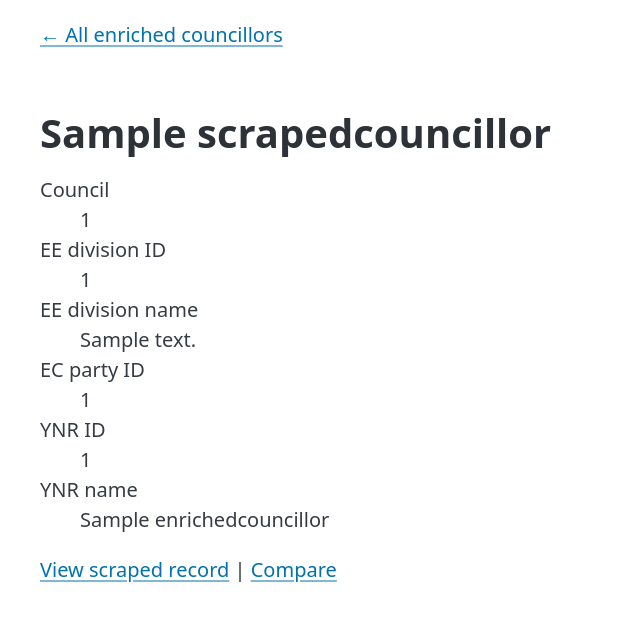
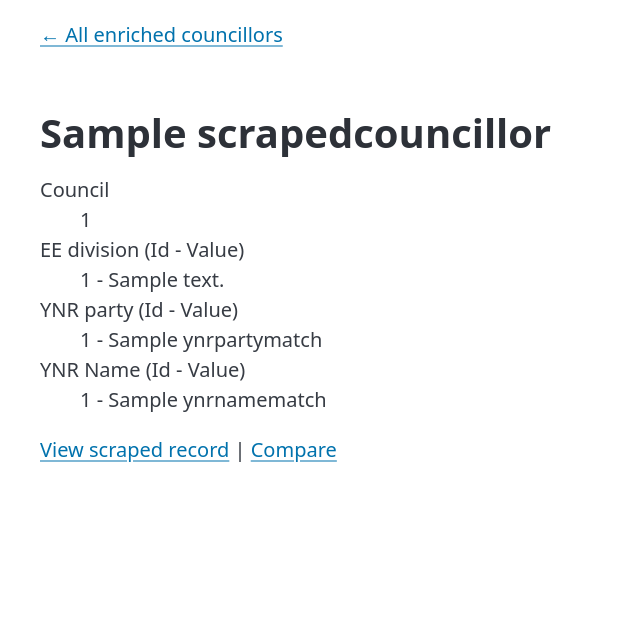
Before and after one commit to DemocracyClub/lgsf-web, a Django app: page /councillors/enriched/1/ in a window 1280 px wide. Shown: the top 621 px of the page, without its empty margins (0-640 px from the left). Run offline with Django 5.2, Linux system fonts and the light colour scheme; tables that the repository leaves empty hold one stand-in row (values such as "Sample post"); some libraries are stand-ins or nearby versions.

Commit message:
make classes for each match

```diff
--- a/lgsf_web/apps/councillors/models.py
+++ b/lgsf_web/apps/councillors/models.py
@@ -29,12 +29,58 @@ class EnrichedCouncillor(models.Model):
         on_delete=models.CASCADE,
         related_name="enriched",
     )
-    ee_division_id = models.IntegerField(null=True, blank=True)
-    ee_division_name = models.CharField(max_length=255, blank=True)
-    ynr_party_id = models.CharField(max_length=255, blank=True)
-    ynr_party_name = models.CharField(max_length=255, blank=True)
-    ynr_id = models.IntegerField(null=True, blank=True, unique=True)
-    ynr_name = models.CharField(max_length=255, blank=True)
 
     def __str__(self):
         return f"{self.base_councillor}-Enriched"
+
+
+class BaseMatch(models.Model):
+    match_backend = models.CharField(max_length=255, blank=True)
+    match_confidence = models.FloatField(null=True, blank=True)
+
+    def councillor_match_field(related_name: str):
+        return models.OneToOneField(
+            EnrichedCouncillor,
+            on_delete=models.CASCADE,
+            related_name=related_name,
+        )
+
+    def __str__(self):
+        id = getattr(self, self.id_field)
+        value = getattr(self, self.value_field)
+        return f"{id} - {value}"
+
+    class Meta:
+        abstract = True
+
+
+class EEDivisionMatch(BaseMatch):
+    id_field = "division_id"
+    value_field = "division_name"
+    clr_related_name = "division_match"
+    councillor = BaseMatch.councillor_match_field(clr_related_name)
+
+    division_id = models.IntegerField(null=True, blank=True)
+    division_name = models.CharField(max_length=255, blank=True)
+
+
+class YNRPartyMatch(BaseMatch):
+    id_field = "party_id"
+    value_field = "party_name"
+    clr_related_name = "party_match"
+
+    councillor = BaseMatch.councillor_match_field(clr_related_name)
+
+    party_id = models.CharField(max_length=255, blank=True)
+    party_name = models.CharField(max_length=255, blank=True)
+
+
+class YNRNameMatch(BaseMatch):
+    id_field = "person_id"
+    value_field = "person_name"
+    clr_related_name = "name_match"
+
+    councillor = BaseMatch.councillor_match_field(clr_related_name)
+
+    person_id = models.IntegerField(null=True, blank=True)
+    person_name = models.CharField(max_length=255, blank=True)
--- a/lgsf_web/apps/councillors/templates/councillors/enrichedcouncillor_detail.html
+++ b/lgsf_web/apps/councillors/templates/councillors/enrichedcouncillor_detail.html
@@ -11,11 +11,9 @@
     <h1>{{ object.base_councillor.raw_name }}</h1>
     <dl>
       <dt>Council</dt><dd>{{ object.base_councillor.council_id }}</dd>
-      <dt>EE division ID</dt><dd>{{ object.ee_division_id|default_if_none:"" }}</dd>
-      <dt>EE division name</dt><dd>{{ object.ee_division_name }}</dd>
-      <dt>EC party ID</dt><dd>{{ object.ynr_party_id }}</dd>
-      <dt>YNR ID</dt><dd>{{ object.ynr_id|default_if_none:"" }}</dd>
-      <dt>YNR name</dt><dd>{{ object.ynr_name }}</dd>
+      <dt>EE division (Id - Value)</dt><dd>{{ object.division_match|default_if_none:"" }}</dd>
+      <dt>YNR party (Id - Value)</dt><dd>{{ object.party_match|default_if_none:"" }}</dd>
+      <dt>YNR Name (Id - Value)</dt><dd>{{ object.name_match|default_if_none:"" }}</dd>
     </dl>
     <p><a href="{% url 'councillors:scraped_detail' object.base_councillor.pk %}">View scraped record</a>
     | <a href="{% url 'councillors:compare_detail' object.base_councillor.pk %}">Compare</a></p>
--- a/lgsf_web/apps/councillors/templates/councillors/enrichedcouncillor_list.html
+++ b/lgsf_web/apps/councillors/templates/councillors/enrichedcouncillor_list.html
@@ -32,9 +32,9 @@
           <tr>
             <td>{{ councillor.base_councillor.council_id }}</td>
             <td><a href="{% url 'councillors:enriched_detail' councillor.pk %}">{{ councillor.base_councillor.raw_name }}</a></td>
-            <td>{{ councillor.ynr_name }}</td>
-            <td>{{ councillor.ee_division_name }}</td>
-            <td>{{ councillor.ynr_party_id }}</td>
+            <td>{{ councillor.ynr_match }}</td>
+            <td>{{ councillor.division_match }}</td>
+            <td>{{ councillor.party_match }}</td>
             <td><a href="{% url 'councillors:compare_detail' councillor.base_councillor.pk %}">Compare</a></td>
           </tr>
         {% empty %}
--- a/lgsf_web/apps/councillors/views.py
+++ b/lgsf_web/apps/councillors/views.py
@@ -31,7 +31,12 @@ class ScrapedCouncillorDetailView(DetailView):
 
 class EnrichedCouncillorListView(FilterView):
     model = EnrichedCouncillor
-    queryset = EnrichedCouncillor.objects.select_related("base_councillor")
+    queryset = EnrichedCouncillor.objects.select_related(
+        "base_councillor",
+        "division_match",
+        "party_match",
+        "name_match",
+    )
     filterset_fields = ["base_councillor__council_id"]
     paginate_by = 100
     template_name = "councillors/enrichedcouncillor_list.html"
@@ -45,10 +50,13 @@ class EnrichedCouncillorDetailView(DetailView):
 class CompareListView(FilterView):
     model = EnrichedCouncillor
     queryset = EnrichedCouncillor.objects.select_related(
-        "base_councillor"
+        "base_councillor",
+        "division_match",
+        "party_match",
+        "name_match",
     ).order_by(
         "base_councillor__council_id",
-        NullIf("ynr_name", Value("")).asc(nulls_last=True),
+        NullIf("name_match__person_name", Value("")).asc(nulls_last=True),
         "base_councillor__raw_name",
     )
     filterset_class = CompareFilterSet
@@ -65,26 +73,14 @@ class CompareDetailView(DetailView):
     template_name = "councillors/compare_detail.html"
 
 
-# A group of fields counts as missing if the councillor has no enriched
-# record, or any field in the group is empty.
-MISSING_GROUPS = {
-    "division": (
-        "EE division ID / name",
-        Q(enriched__ee_division_id__isnull=True) | Q(enriched__ee_division_name=""),
-    ),
-    "party": (
-        "YNR party ID / name",
-        Q(enriched__ynr_party_id="") | Q(enriched__ynr_party_name=""),
-    ),
-    "ynr": ("YNR name / ID", Q(enriched__ynr_id__isnull=True) | Q(enriched__ynr_name="")),
+# A councillor is missing a match if it has no match object for it, which
+# includes having no enriched record at all.
+# Match relation on EnrichedCouncillor -> label; also the compare filter param.
+MATCH_LABELS = {
+    "division_match": "EE division",
+    "party_match": "YNR party",
+    "name_match": "YNR name",
 }
-
-
-FILTER_PARAMS = {"ynr": "ynr_name", "division": "ee_division_id", "party": "ynr_party_id"}
-
-
-def _missing_q(key):
-    return Q(enriched__isnull=True) | MISSING_GROUPS[key][1]
 
 
 def summary_stats(qs):
@@ -92,18 +88,18 @@ def summary_stats(qs):
         "total": Count("id"),
         "no_enriched": Count("id", filter=Q(enriched__isnull=True)),
     }
-    for key in MISSING_GROUPS:
-        aggregates[key] = Count("id", filter=_missing_q(key))
+    for key in MATCH_LABELS:
+        aggregates[key] = Count(f"enriched__{key}")
     counts = qs.aggregate(**aggregates)
     total = counts["total"]
     stats = [
         {
             "label": label,
-            "filter_param": FILTER_PARAMS[key],
-            "complete": total - counts[key],
-            "percent": round(100 * (total - counts[key]) / total, 1) if total else 0,
+            "filter_param": key,
+            "complete": counts[key],
+            "percent": round(100 * counts[key] / total, 1) if total else 0,
         }
-        for key, (label, _) in MISSING_GROUPS.items()
+        for key, label in MATCH_LABELS.items()
     ]
     return total, counts["no_enriched"], stats
 
@@ -121,7 +117,9 @@ class CouncilSummaryListView(ListView):
 
     def get_context_data(self, **kwargs) -> dict[str, Any]:
         context = super().get_context_data(**kwargs)
-        total, no_enriched, stats = summary_stats(ScrapedCouncillor.objects.all())
+        total, no_enriched, stats = summary_stats(
+            ScrapedCouncillor.objects.all()
+        )
         context.update(total=total, no_enriched=no_enriched, stats=stats)
         return context
 
@@ -137,7 +135,10 @@ class CouncilSummaryDetailView(TemplateView):
         if not total:
             raise Http404("No councillors for this council")
         context.update(
-            council_id=council_id, total=total, no_enriched=no_enriched, stats=stats
+            council_id=council_id,
+            total=total,
+            no_enriched=no_enriched,
+            stats=stats,
         )
         return context
 
```
Also changed, not shown: lgsf_web/apps/councillors/admin.py (+20 -0 lines), lgsf_web/apps/councillors/filters.py (+8 -6 lines), lgsf_web/apps/councillors/templates/councillors/includes/field_comparison_table.html (+6 -6 lines), lgsf_web/apps/councillors/migrations/0003_remove_enrichedcouncillor_ee_division_id_and_more.py (added).
